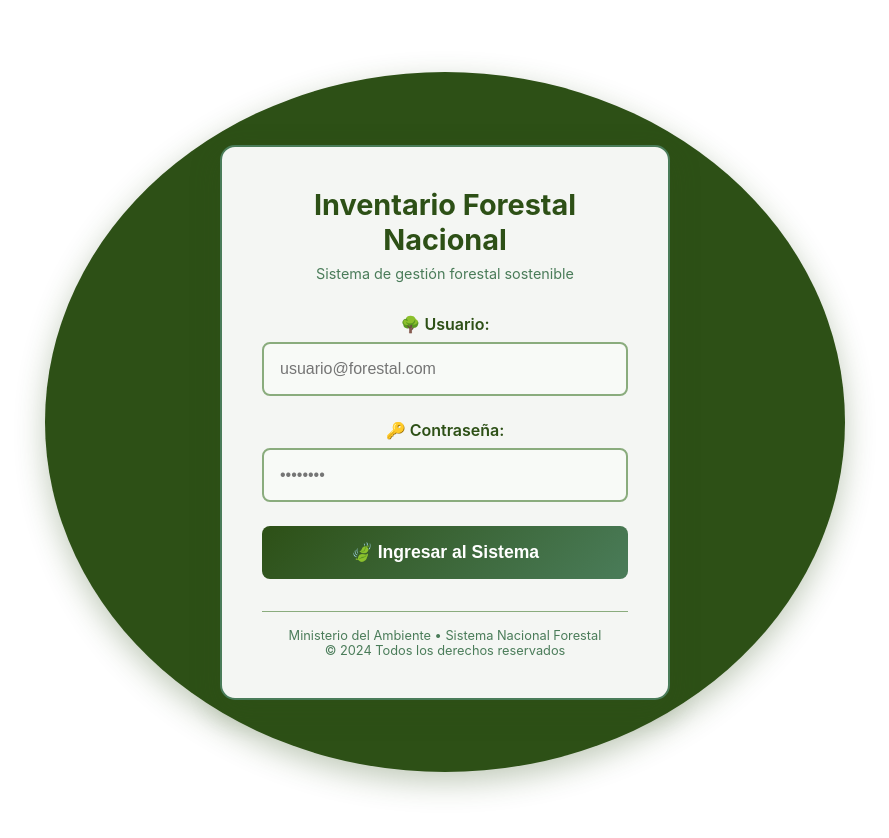
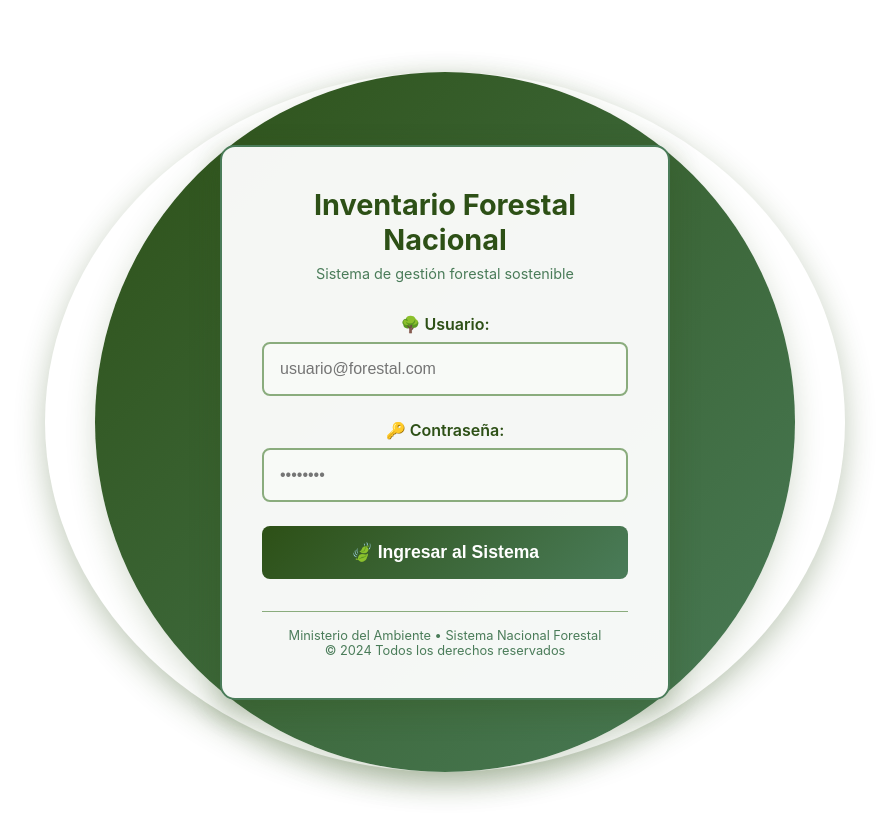
Before and after one commit to NeyBg23/ifn-fronted-web, a React (Vite) app: page / in a window 1280 px wide. Shown: the top 838 px of the page, without its empty margins (195-1084 px from the left). Built offline with nearby package versions, Linux system fonts and the light colour scheme; no server answers.

Commit message:
fondo
Login

```diff
--- a/src/components/Login.css
+++ b/src/components/Login.css
@@ -4,17 +4,30 @@
 
 /* Estilos para el contenedor principal del login */
 .login-container {
-
-  position: relative;
+  position: relative; /* Necesario para posicionar el círculo */
   display: flex;
   justify-content: center;
   align-items: center;
   width: 800px;         /* Ancho fijo */
   height: 700px;        /* Alto fijo */
   border-radius: 100%;   /* Hace el contenedor circular */
-  background: #2d5016;
+  background: white; /* Fondo blanco para el resto */
   margin: 40px auto;    /* Centra verticalmente con margen */
   box-shadow: 0 10px 30px rgba(45, 80, 22, 0.3);
+}
+
+.login-container::before {
+  content: "";
+  position: absolute;
+  left: 50%;
+  top: 50%;
+  transform: translate(-50%, -50%);
+  width: 700px; /* Ajusta el tamaño según lo que necesites */
+  height: 700px;
+  background: linear-gradient(135deg, #2d5016 0%, #4a7c59 100%);
+  border-radius: 50%;
+  z-index: 0; /* Detrás del contenido */
+  box-shadow: 0 10px 30px rgba(45, 80, 22, 0.2);
 }
 
 /* Tarjeta visual del login */
@@ -26,6 +39,8 @@
   width: 100%; /* Ocupa todo el ancho disponible */
   max-width: 450px; /* Máximo ancho de la tarjeta */
   border: 2px solid #4a7c59; /* Borde verde */
+  position: relative;
+  z-index: 1; /* Encima del círculo */
 }
 
 /* Encabezado del login */
```
